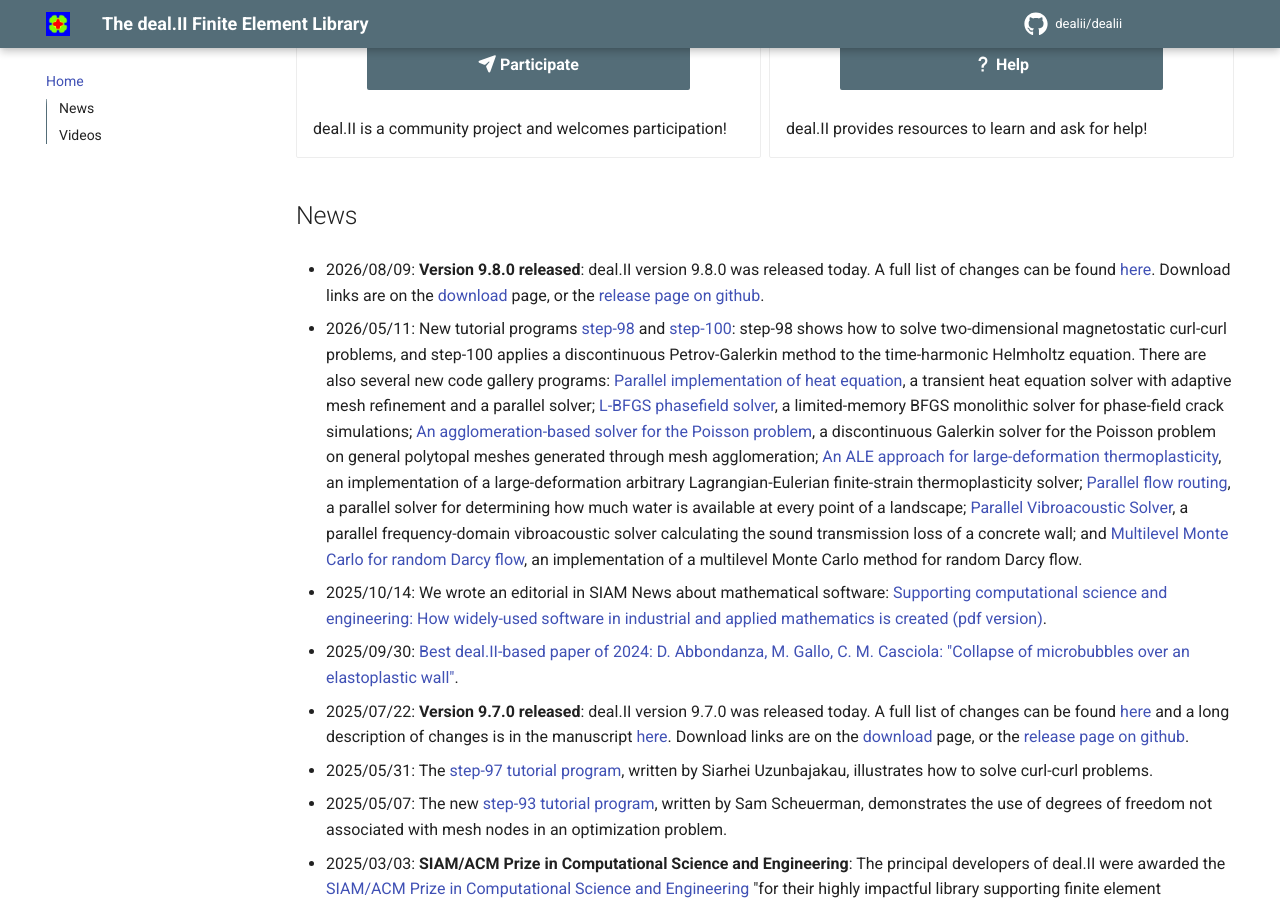
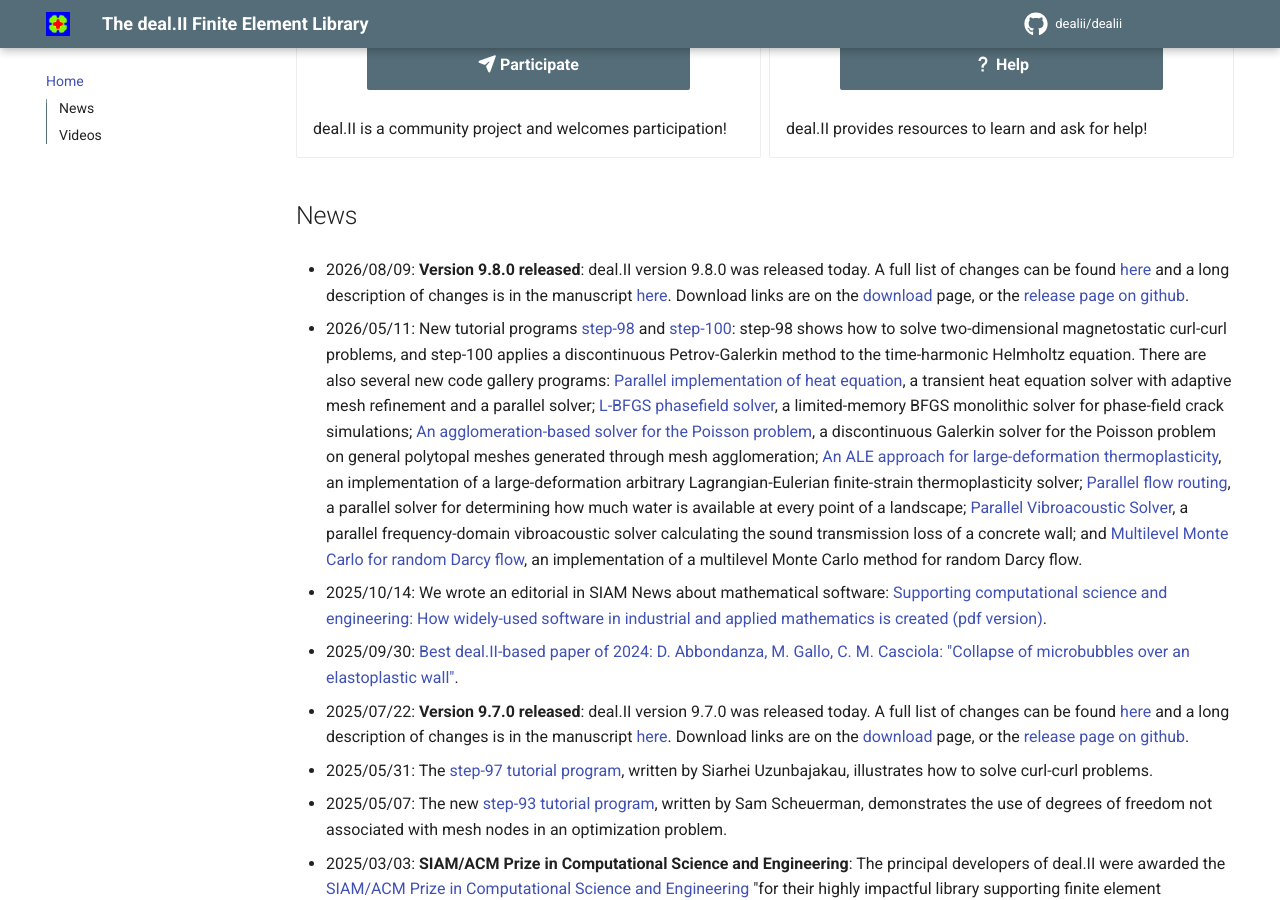
Before and after one commit to dealii/website, an MkDocs documentation site: the page built from docs/index.md, in a window 1280 px wide and 900 px high, scrolled down 546 px. Built offline with MkDocs 1.6.1 and Material for MkDocs 9.7.7, drawn with Linux system fonts in a browser that asks for light colours; comment, search, counter and statistics services are not loaded.

Commit message:
Add preprint link

```diff
--- a/docs/index.md
+++ b/docs/index.md
@@ -36,7 +36,7 @@ News
 ----
 
 - 2026/08/09: **Version 9.8.0 released**:
-deal.II version 9.8.0 was released today. A full list of changes can be found [here](https://dealii.org/developer/doxygen/deal.II/changes_between_9_7_1_and_9_8_0.html). Download links are on the [download](current_release/download.md) page, or the [release page on github](https://github.com/dealii/dealii/releases).
+deal.II version 9.8.0 was released today. A full list of changes can be found [here](https://dealii.org/developer/doxygen/deal.II/changes_between_9_7_1_and_9_8_0.html) and a long description of changes is in the manuscript [here](https://dealii.org/deal98-preprint.pdf). Download links are on the [download](current_release/download.md) page, or the [release page on github](https://github.com/dealii/dealii/releases).
 
 - 2026/05/11: New tutorial programs [step-98](https://dealii.org/developer/doxygen/deal.II/step_98.html)
 and [step-100](https://dealii.org/developer/doxygen/deal.II/step_100.html): step-98 shows
--- a/hook_create_symlinks.py
+++ b/hook_create_symlinks.py
@@ -32,6 +32,7 @@ symlinks = [
     "large_assets/release-papers/deal95-preprint.pdf",
     "large_assets/release-papers/deal96-preprint.pdf",
     "large_assets/release-papers/deal97-preprint.pdf",
+    "large_assets/release-papers/deal98-preprint.pdf",
     "large_assets/workshops/workshop-2010",
     "large_assets/workshops/workshop-2012",
     "large_assets/workshops/workshop-2013",
```
Also changed, not shown: docs/about/news.md (+1 -1 lines).
